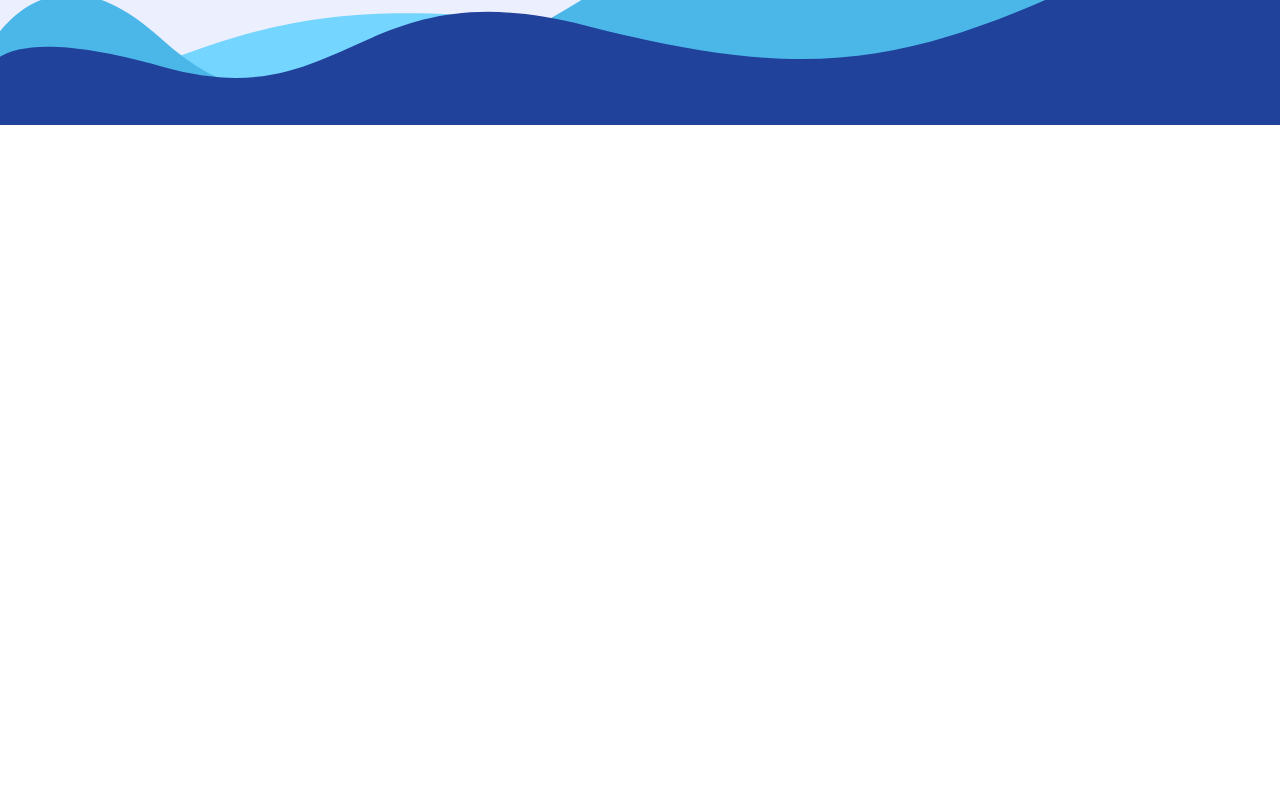
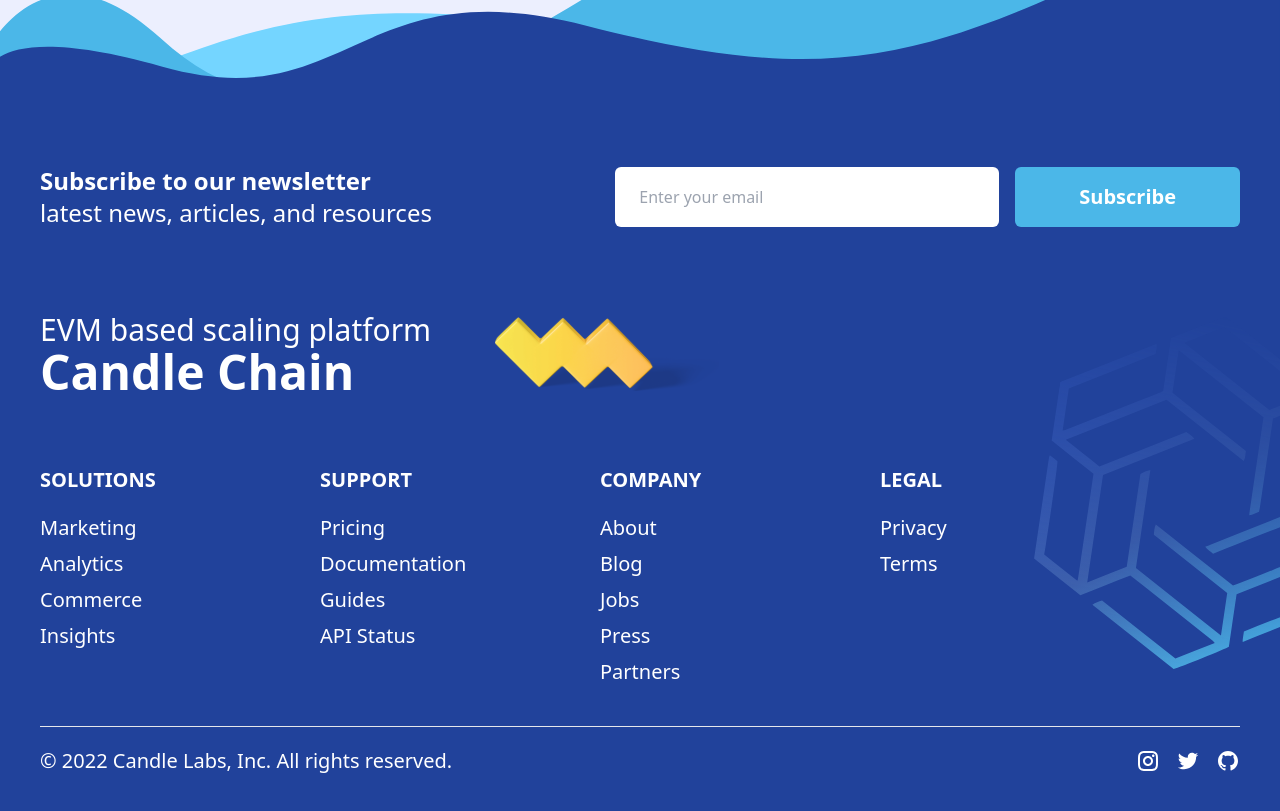
Before and after one commit to ahsanul0185/candle-wallet, a React (Vite) app: page / in a window 1280 px wide. Shown: the part 8600-9411 px from the top of the page. Before the commit the page ends 8725 px from the top, so only its background shows below. Built offline with nearby package versions, Linux system fonts and the light colour scheme.

Commit message:
completed full website

```diff
--- /dev/null
+++ b/src/components/Newsletter.jsx
@@ -0,0 +1,21 @@
+import React from 'react'
+
+const Newsletter = () => {
+  return (
+    <div className="flex flex-col lg:flex-row gap-8 justify-between md:items-center">
+          <div className="text-xl sm:text-2xl text-white">
+            <p className="font-bold">Subscribe to our newsletter</p>
+            <p>latest news, articles, and resources </p>
+          </div>
+          <div className="flex gap-4">
+            <input className="rounded-md w-full md:w-96 px-6 outline-none" type="text" placeholder="Enter your email" />
+
+            <button className="px-8 sm:px-16 py-2 md:py-4 bg-secondary rounded-md text-xl font-bold text-white cursor-pointer">
+              Subscribe
+            </button>
+          </div>
+        </div>
+  )
+}
+
+export default Newsletter
--- a/src/sections/Footer.jsx
+++ b/src/sections/Footer.jsx
@@ -1,12 +1,84 @@
-import React from 'react'
+import React from "react";
+import zigzag from "../assets/zigzag-yellow-small.svg";
+import pentagon from "../assets/pentagon.svg";
 import topCurve from "../assets/candle-wallet-top-curve.svg";
+import Newsletter from "../components/Newsletter";
+import { RiGithubFill, RiGithubLine, RiInstagramLine, RiTwitterFill, RiTwitterLine } from "@remixicon/react";
 
 const Footer = () => {
   return (
-      <div className='bg-primary'>
-          <img className="w-full" src={topCurve} alt="" />
+    <div className="bg-primary relative z-0 overflow-clip">
+      <img className="w-full" src={topCurve} alt="" />
+      <img
+        className="absolute w-56 md:w-80 -right-20 bottom-36 rotate-12 -z-10 [mask-image:linear-gradient(to_top,_black,_transparent)]"
+        src={pentagon}
+        alt=""
+      />
+      <div className="section-width py-10">
+        <Newsletter />
+
+        <div className="flex flex-col md:flex-row gap-16 md:items-center mt-16 md:mt-8">
+          <div className="text-white">
+            <h2 className="text-3xl">EVM based scaling platform</h2>
+            <h1 className="text-5xl font-bold">Candle Chain</h1>
+          </div>
+          <img className="-mt-16 md:-mt-0 w-56" src={zigzag} alt="" />
+        </div>
+
+        <div className="text-white text-xl grid grid-cols-2 gap-10 md:grid-cols-4 w-[90%] mt-5">
+          <div>
+            <h2 className="font-bold mb-5">SOLUTIONS</h2>
+            <ul className="flex flex-col gap-2">
+              <li>Marketing</li>
+              <li>Analytics</li>
+              <li>Commerce</li>
+              <li>Insights</li>
+            </ul>
+          </div>
+
+          <div>
+            <h2 className="font-bold mb-5">SUPPORT</h2>
+            <ul className="flex flex-col gap-2">
+              <li>Pricing</li>
+              <li>Documentation</li>
+              <li>Guides</li>
+              <li>API Status</li>
+            </ul>
+          </div>
+
+          <div>
+            <h2 className="font-bold mb-5">COMPANY</h2>
+            <ul className="flex flex-col gap-2">
+              <li>About</li>
+              <li>Blog</li>
+              <li>Jobs</li>
+              <li>Press</li>
+              <li>Partners</li>
+            </ul>
+          </div>
+
+          <div>
+            <h2 className="font-bold mb-5">LEGAL</h2>
+            <ul className="flex flex-col gap-2">
+              <li>Privacy</li>
+              <li>Terms</li>
+            </ul>
+          </div>
+        </div>
+
+        <hr className="mt-10 mb-5"/>
+
+        <div className="flex  flex-col md:flex-row items-center gap-5 justify-between">
+          <p className="text-white text-xl">© 2022 Candle Labs, Inc. All rights reserved.</p>
+          <ul className="flex text-white gap-4">
+            <li><RiInstagramLine /></li>
+            <li><RiTwitterFill /></li>
+            <li><RiGithubFill /></li>
+          </ul>
+        </div>
+      </div>
     </div>
-  )
-}
+  );
+};
 
-export default Footer
+export default Footer;
--- a/src/sections/Transaction.jsx
+++ b/src/sections/Transaction.jsx
@@ -1,23 +1,47 @@
 import React from "react";
 import topCurve from "../assets/curve-transaction-top.svg";
-import pentagon from '../assets/pentagon.svg'
-import zigzag1 from '../assets/zigzag-yellow-small.svg'
-import shapeBridge from '../assets/shape-bridge-2.svg'
-import zigzag2 from '../assets/zigzag-yellow-3.svg'
+import pentagon from "../assets/pentagon.svg";
+import zigzag1 from "../assets/zigzag-yellow-small.svg";
+import shapeBridge from "../assets/shape-bridge-2.svg";
+import zigzag2 from "../assets/zigzag-yellow-3.svg";
 import TransactionCard from "../components/TransactionCard";
 import bottomCurve from "../assets/candle-wallet-bottom-curve.svg";
 
 const Transaction = () => {
   return (
-      <div className="bg-light">
-    <div className="relative bg-primary z-0 overflow-x-clip">
+    <div className="bg-light overflow-x-clip">
+      <div className="relative bg-primary z-0">
         <img className="w-full" src={topCurve} alt="" />
-          <img className="absolute w-24 right-0 md:right-20 top-56 rotate-45 [mask-image:linear-gradient(to_top,_black,_transparent)]" src={ pentagon} alt="" />
-          <img className="absolute hidden lg:block w-52 right-56 top-[350px]" src={ zigzag1} alt="" />
-          <img className="absolute w-52 -left-20 top-72 rotate-12 -z-10 [mask-image:linear-gradient(to_top,_black,_transparent)]" src={ pentagon} alt="" />
-          <img className="absolute w-44 md:w-52 right-0 top-[850px] -z-10" src={ shapeBridge} alt="" />
-          <img className="absolute w-40 md:w-52 -z-10 left-0 top-[1350px]" src={ zigzag2} alt="" />
-          <img className="absolute w-56 md:w-96 -right-20 bottom-12 rotate-12 -z-10 [mask-image:linear-gradient(to_top,_black,_transparent)]" src={ pentagon} alt="" />
+        <img
+          className="absolute w-24 right-0 md:right-20 top-56 rotate-45 [mask-image:linear-gradient(to_top,_black,_transparent)]"
+          src={pentagon}
+          alt=""
+        />
+        <img
+          className="absolute hidden lg:block w-52 right-56 top-[350px]"
+          src={zigzag1}
+          alt=""
+        />
+        <img
+          className="absolute w-52 -left-20 top-72 rotate-12 -z-10 [mask-image:linear-gradient(to_top,_black,_transparent)]"
+          src={pentagon}
+          alt=""
+        />
+        <img
+          className="absolute w-44 md:w-52 right-0 top-[850px] -z-10"
+          src={shapeBridge}
+          alt=""
+        />
+        <img
+          className="absolute w-40 md:w-52 -z-10 left-0 top-[1350px]"
+          src={zigzag2}
+          alt=""
+        />
+        <img
+          className="absolute w-56 md:w-96 -right-20 bottom-12 rotate-12 -z-10 [mask-image:linear-gradient(to_top,_black,_transparent)]"
+          src={pentagon}
+          alt=""
+        />
 
         <div className="section-width py-20">
           <div className="text-center text-white">
--- a/src/sections/WhatNextForCandle.jsx
+++ b/src/sections/WhatNextForCandle.jsx
@@ -3,11 +3,11 @@ import bridge from '../assets/bridge.png'
 
 const WhatNextForCandle = () => {
   return (
-      <div className='bg-light pb-10'>
+      <div className='bg-light pb-10 overflow-clip'>
           <div className='section-width flex flex-col items-center py-10'>
               <img className='w-96 ml-28' src={bridge} alt="" />
-              <h2 className='text-4xl md:text-6xl text-[#323638] font-black -mt-5'>Whats next for the <span className='text-primary'>Candle</span>?</h2>
-              <p className='text-3xl md:text-4xl mt-6 lg:w-3/5 lg:text-center'>We're currently working on a number of features that will be added to the platform in the coming months.</p>
+              <h2 className='text-4xl md:text-5xl lg:text-6xl text-[#323638] font-black -mt-5'>Whats next for the <span className='text-primary'>Candle</span>?</h2>
+              <p className='text-3xl lg:text-4xl mt-6 lg:w-3/5 lg:text-center'>We're currently working on a number of features that will be added to the platform in the coming months.</p>
           </div>
     </div>
   )
```
Lines whose indentation alone changed are shown as unchanged.
